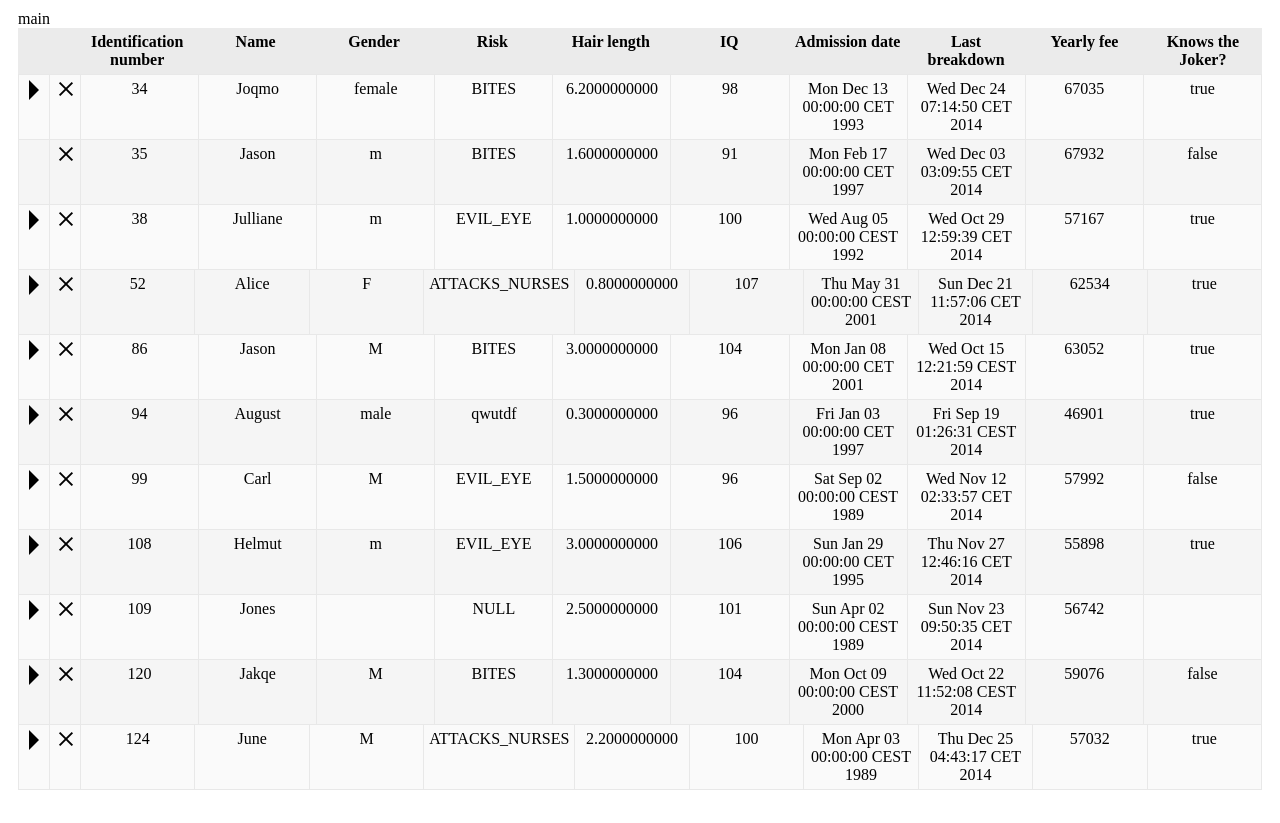
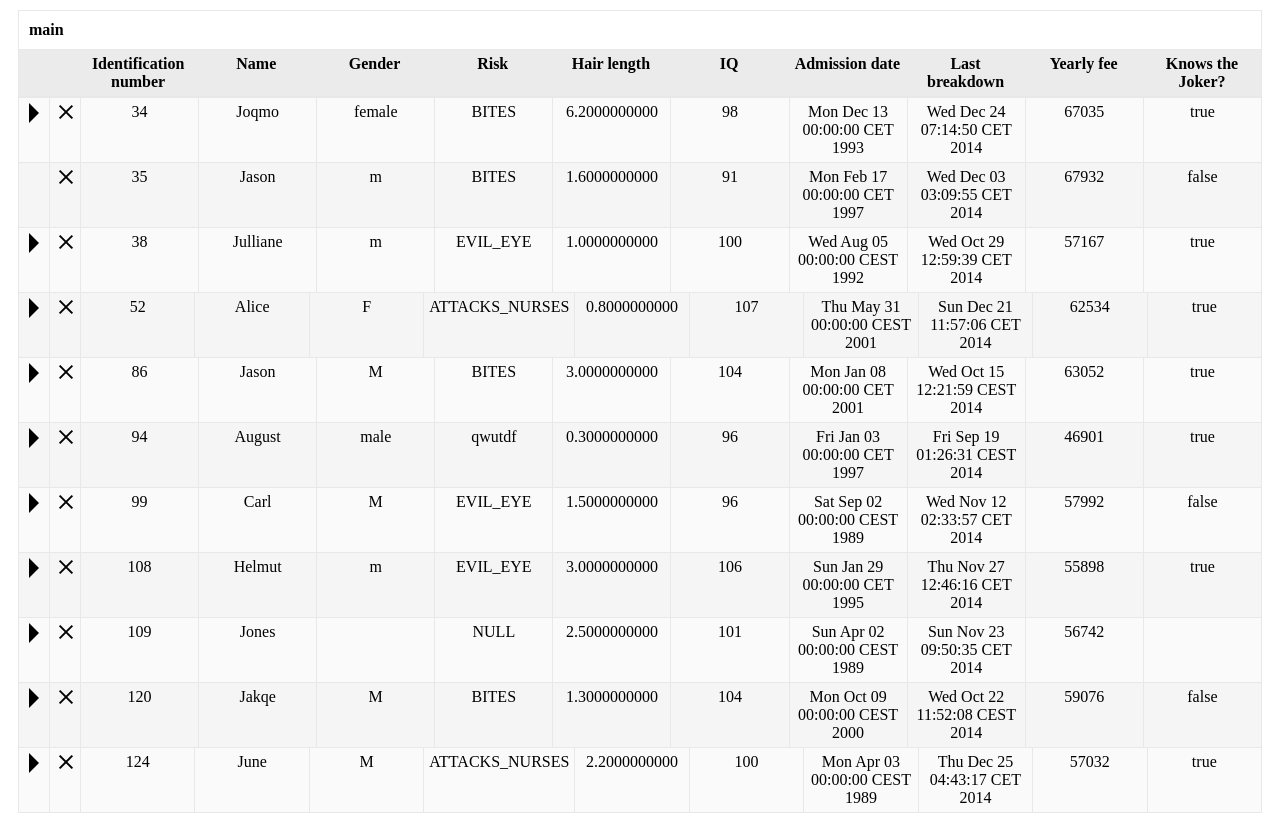
Before and after one commit to egemon/Ataccama, a React app: page / in a window 1280 px wide. Before the commit the page ends 800 px from the top, so only its background shows below. Built offline with nearby package versions, Linux system fonts and the light colour scheme.

Commit message:
Code style fixes

```diff
--- a/AppContainer/AppContainer.js
+++ b/AppContainer/AppContainer.js
@@ -2,53 +2,44 @@
  * Created by ilukianov on 24.09.16.
  */
 import React from 'react';
-import DataTable from './../DataTable/DataTable'
+import DataTable from './../DataTable/DataTable';
 import data from './../data';
 
 class AppContainer extends React.Component {
-	constructor (props){
-		super(props);
-		this.remove.bind(this);
+    constructor () {
+        super();
+        this.remove = this.remove.bind(this);
         this.state = {
-			data: {
-				test1: 'test1',
-				test2: 'test2',
-				test3: 'test3',
-				test4: 'test4',
-			},
             kids: {
                 main: {
                     records: data
                 }
             }
         };
-
-		this.remove = this.remove.bind(this);
     }
 
-	removeFromArray(arr, path){
+    render() {
+        return <DataTable data={this.state} remove={this.remove}/>;
+    }
+
+    remove() {
+        const path = Array.prototype.slice.call(arguments, 0, arguments.length - 3);
+        let newState = JSON.parse(JSON.stringify(this.state));
+        this.removeItem(newState.kids.main.records, path);
+        this.setState(newState);
+    }
+
+    removeItem(arr, path) {
         path.reduce((curArray, index, i) => {
             if (i === path.length - 1) {
                 curArray.splice(index, 1);
-				return arr;
             } else {
-				let item = curArray[index];
-				let relations = Object.keys(item.kids)[0];
+                const item = curArray[index];
+                const relations = Object.keys(item.kids)[0];
                 return item.kids[relations].records;
             }
         }, arr);
     }
-
-	remove(){
-		let path = Array.prototype.slice.call(arguments, 0, arguments.length - 3);
-		let newState = JSON.parse(JSON.stringify(this.state));
-		this.removeFromArray(newState.kids.main.records, path);
-		this.setState(newState);
 }
 
-	render(){
-		return <DataTable data={this.state} remove={this.remove}/>;
-	}
-}
-
-export default  AppContainer;
+export default AppContainer;
--- a/DataRow/DataRow.css
+++ b/DataRow/DataRow.css
@@ -14,6 +14,9 @@
 .data-table__data-row {
     display: flex;
     width: 100%;
+    border-top: 1px solid #e8e8e8;
+}
+.data-table__data-item:last-child .data-table__data-row {
     border-bottom: 1px solid #e8e8e8;
 }
 .data-table__data-row:hover {
--- a/DataRow/DataRow.js
+++ b/DataRow/DataRow.js
@@ -5,54 +5,24 @@ import React from 'react';
 import DataTable from '../DataTable/DataTable';
 
 class DataRow extends React.Component {
-	constructor (props){
+    constructor (props) {
         super(props);
-		this.handlers = {
-			'+': this.toggleView.bind(this),
-			'-': props.remove
-		};
+        this.toggleView = this.toggleView.bind(this);
         this.state = {
             hiddenClass: 'hidden'
-		}
+        };
     }
 
-	toggleView(){
-		this.setState({
-			hiddenClass: this.state.hiddenClass === 'hidden' ? '' :
-				'hidden'
-		});
-	}
-
-	render(){
-		let item = this.props.item;
-		let keys = Object.keys(item.data);
-		let headers = ['+', '-', ...keys];
-		let relations = Object.keys(item.kids)[0];
-		let hasItems = relations && !!item.kids[relations].records.length;
-
-		let cells = headers.map((key, j) => {
+    render() {
+        const item = this.props.item;
+        const keys = Object.keys(item.data);
+        const headers = ['+', '-', ...keys];
+        const cells = headers.map(key => {
             switch (key) {
                 case '+':
-					let arrowHidden = relations && hasItems ? '' : 'arrow--hidden';
-					return (
-						<div key={key}
-						     className="data-table__row-cell data-table__row-cell-icon">
-							<div
-								onClick={this.handlers[key]}
-								className={`icon arrow arrow-${this.state.hiddenClass ? 'right' : 'down'} ${arrowHidden}`}>
-							</div>
-						</div>
-					);
+                    return this.getArrowButton(item, key);
                 case '-':
-					return (
-						<div key={key}
-						     className="data-table__row-cell data-table__row-cell-icon">
-							<div
-								onClick={this.handlers[key]}
-								className="icon cross">
-							</div>
-						</div>
-					);
+                    return this.getRemoveButton(key);
                 default:
                     return (
                         <div key={key} className="data-table__row-cell">
@@ -67,13 +37,51 @@ class DataRow extends React.Component {
                 <div className="data-table__data-row">
                     {cells}
                 </div>
-				<div className={"data-table__data-details " + this.state.hiddenClass}>
-					<DataTable data={item} remove={this.props.remove}/>
+                <div className={`data-table__data-details ${this.state.hiddenClass}`}>
+                    <DataTable
+                        data={item}
+                        remove={this.props.remove}
+                    />
                 </div>
             </div>
         );
 
     }
+
+    getArrowButton(item, key) {
+        const relations = Object.keys(item.kids)[0];
+        const hasItems = relations && item.kids[relations].records.length;
+        const arrowHidden = relations && hasItems ? '' : 'arrow--hidden';
+        return (
+            <div key={key}
+                 className="data-table__row-cell data-table__row-cell-icon">
+             <div
+                 onClick={this.toggleView}
+                 className={`icon arrow arrow-${this.state.hiddenClass ? 'right' : 'down'} ${arrowHidden}`}>
+             </div>
+            </div>
+        );
     }
 
-export default  DataRow;
+    toggleView() {
+        this.setState({
+            hiddenClass: this.state.hiddenClass === 'hidden' ? '' : 'hidden'
+        });
+    }
+
+    getRemoveButton(key) {
+        return (
+            <div key={key}
+                 className="data-table__row-cell data-table__row-cell-icon">
+                <div
+                    onClick={this.props.remove}
+                    className="icon cross">
+                </div>
+            </div>
+        );
+    }
+
+
+}
+
+export default DataRow;
--- a/DataTable/DataTable.css
+++ b/DataTable/DataTable.css
@@ -7,12 +7,16 @@
 
 .data-table__title {
     width: 100%;
+    border: 1px solid #e8e8e8;
+    border-bottom: none;
+    padding: 10px;
+    font-weight: bold;
 }
 
 .data-table__header-row {
     display: flex;
     width: 100%;
-    border-bottom: 1px solid #e8e8e8;
+    border: 1px solid #e8e8e8;
     background-color: #ebebeb;
     font-weight: bold;
 }
--- a/DataTable/DataTable.js
+++ b/DataTable/DataTable.js
@@ -5,21 +5,39 @@ import React from 'react';
 import DataRow from '../DataRow/DataRow';
 
 class DataTable extends React.Component {
-	constructor (props){
-		super(props);
+    constructor () {
+        super();
     }
 
-	render(){
-		let relations = Object.keys(this.props.data.kids)[0];
+    render() {
+        const relations = Object.keys(this.props.data.kids)[0];
         if (!relations || !this.props.data.kids[relations].records.length) {
-			return <div></div>;
+            return null;
         }
-		let childrens = this.props.data.kids[relations].records;
-		let keys = Object.keys(childrens[0].data);
 
-		let headers = ['+', '-', ...keys];
-		let headersElements = headers.map( (columnTitle, i)=> {
-			let iconClass = keys.includes(columnTitle) ? '' : 'data-table__header-cell-icon';
+        const childrens = this.props.data.kids[relations].records;
+        const rows = this.getRows(childrens);
+
+        const keys = Object.keys(childrens[0].data);
+        const headers = this.getHeaders(keys);
+
+        return (
+            <div className="data-table">
+                <div className="data-table__title">{relations}</div>
+                <div className="data-table__header-row">
+                    {headers}
+                </div>
+                <div className="data-table__data-container">
+                    {rows}
+                </div>
+            </div>
+        );
+    }
+
+    getHeaders (keys) {
+        const headers = ['+', '-', ...keys];
+        return headers.map((columnTitle, i) => {
+            const iconClass = keys.includes(columnTitle) ? '' : 'data-table__header-cell-icon';
 
             return (
                 <div key={i}
@@ -27,25 +45,22 @@ class DataTable extends React.Component {
                     {columnTitle}
                 </div>
             );
-		}) ;
+        });
+    }
 
-		let rows = childrens.map((item, i) => {
-			return <DataRow key={i} item={item} remove={this.props.remove.bind(this, i)}/>;
+    getRows (childrens) {
+        return childrens.map((item, i) => {
+            return (
+                <DataRow
+                    key={i}
+                    item={item}
+                    remove={this.props.remove.bind(this, i)}
+                />
+            );
         });
+    }
 
 
-		return (
-			<div className="data-table">
-				<div className="data-table__title">{relations}</div>
-				<div className="data-table__header-row">
-					{headersElements}
-				</div>
-				<div className="data-table__data-container">
-					{rows}
-				</div>
-			</div>
-		);
-	}
 }
 
-export default  DataTable;
+export default DataTable;
--- a/package.json
+++ b/package.json
@@ -4,7 +4,6 @@
   "description": "",
   "main": "index.js",
   "scripts": {
-    "test": "mocha --compilers js:babel-register --watch",
     "start": "webpack-dev-server"
   },
   "author": "",
--- a/webpack.config.js
+++ b/webpack.config.js
@@ -1,4 +1,3 @@
-var webpack = require("webpack");
 module.exports = {
 	entry: './main.js',
 	output: {
```
Lines whose indentation alone changed are shown as unchanged.
